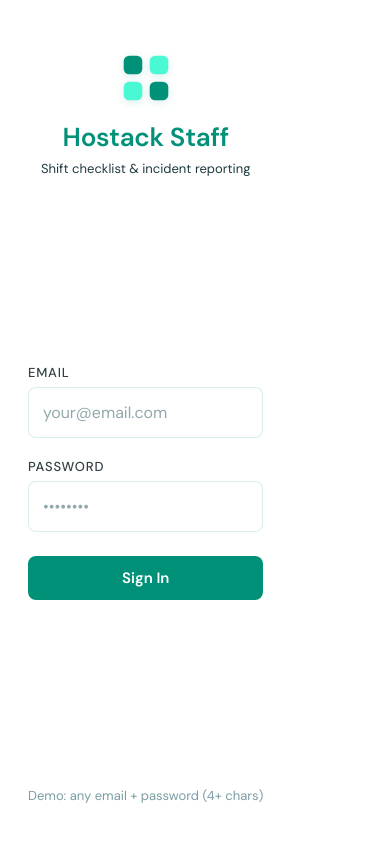
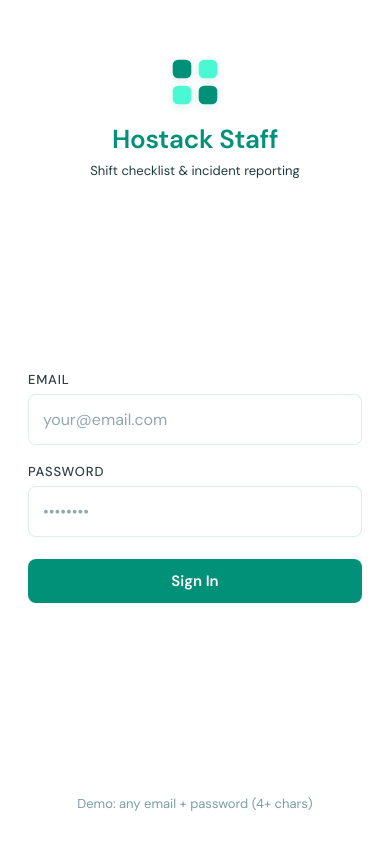
Before and after one commit to jorgeibanezhostack/hostack-staff-app, a React (Vite) app: page / in a window 390 px wide. Built offline with nearby package versions, Linux system fonts and the light colour scheme; no server answers.

Commit message:
fix: login full-screen layout — header top, form flex-fills center, footer bottom

```diff
--- a/index.html
+++ b/index.html
@@ -34,7 +34,7 @@
         color: #f5f5f5;
       }
     }
-    #root { display: flex; min-height: 100vh; }
+    #root { display: flex; flex-direction: column; min-height: 100vh; min-height: 100dvh; }
   </style>
 </head>
 <body>
--- a/src/styles/Login.css
+++ b/src/styles/Login.css
@@ -241,13 +241,13 @@
     background: var(--surface);
     height: 100vh;
     height: 100dvh;
+    overflow: hidden;
   }
 
   .login-card {
     display: flex;
     flex-direction: column;
-    justify-content: space-between;
-    padding: calc(env(safe-area-inset-top, 0px) + 52px) 28px calc(env(safe-area-inset-bottom, 0px) + 40px);
+    padding: 0 28px;
     max-width: 100%;
     width: 100%;
     height: 100vh;
@@ -256,22 +256,18 @@
     border: none;
     box-shadow: none;
     box-sizing: border-box;
+    flex: 1;
   }
 
   .login-header {
+    padding-top: calc(env(safe-area-inset-top, 0px) + 56px);
     margin-bottom: 0;
     text-align: center;
+    flex-shrink: 0;
   }
 
-  .login-form {
-    flex: 1;
-    display: flex;
-    flex-direction: column;
-    justify-content: center;
-    gap: 20px;
-    padding: 32px 0;
-    max-height: 400px;
-    margin: auto 0;
+  .logo-container {
+    margin-bottom: 14px;
   }
 
   .logo-icon {
@@ -288,6 +284,15 @@
     font-size: 13px;
   }
 
+  .login-form {
+    flex: 1;
+    display: flex;
+    flex-direction: column;
+    justify-content: center;
+    gap: 18px;
+    padding: 20px 0;
+  }
+
   .form-group input {
     padding: 14px 14px;
     font-size: 16px;
@@ -302,7 +307,9 @@
   }
 
   .login-footer {
-    margin-top: 0;
+    margin-top: auto;
+    flex-shrink: 0;
+    padding-bottom: calc(env(safe-area-inset-bottom, 0px) + 32px);
     text-align: center;
   }
 
```
